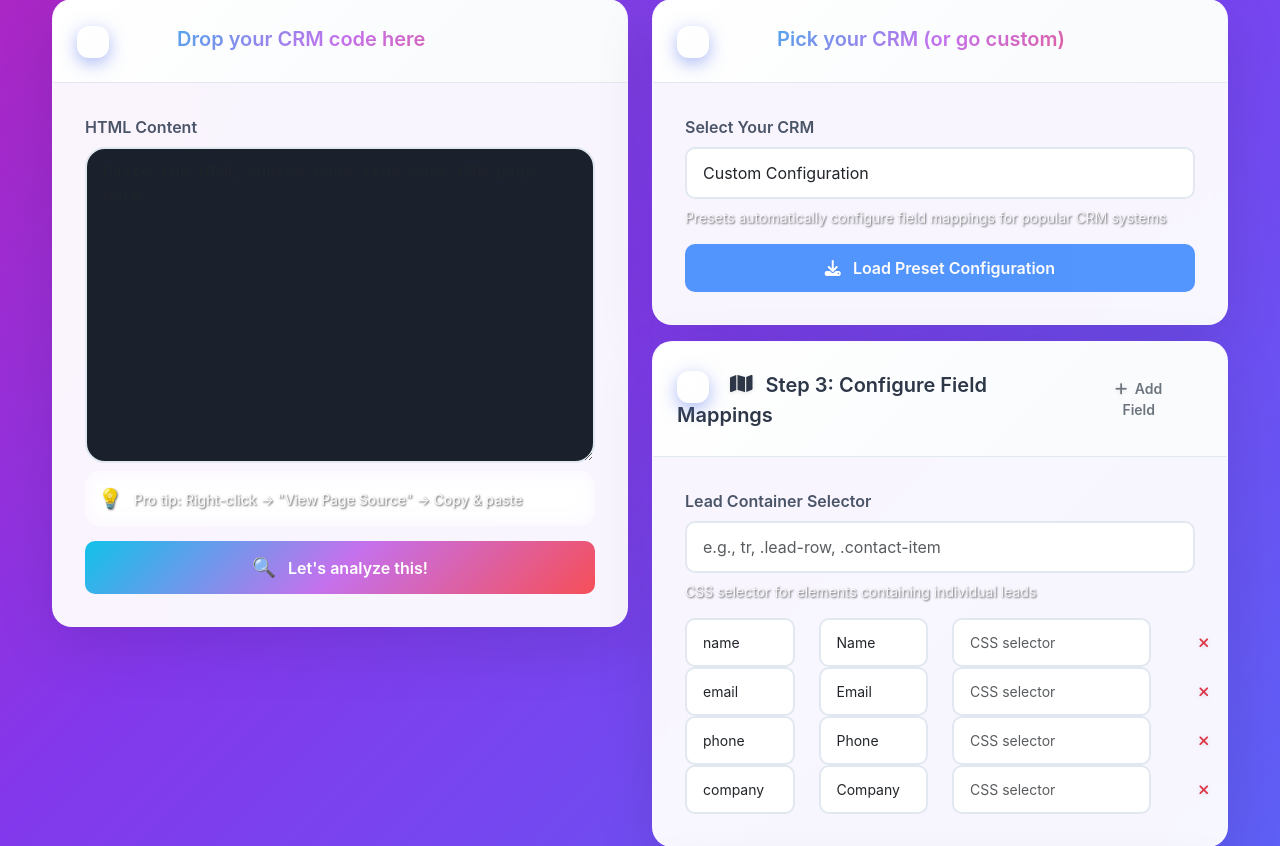
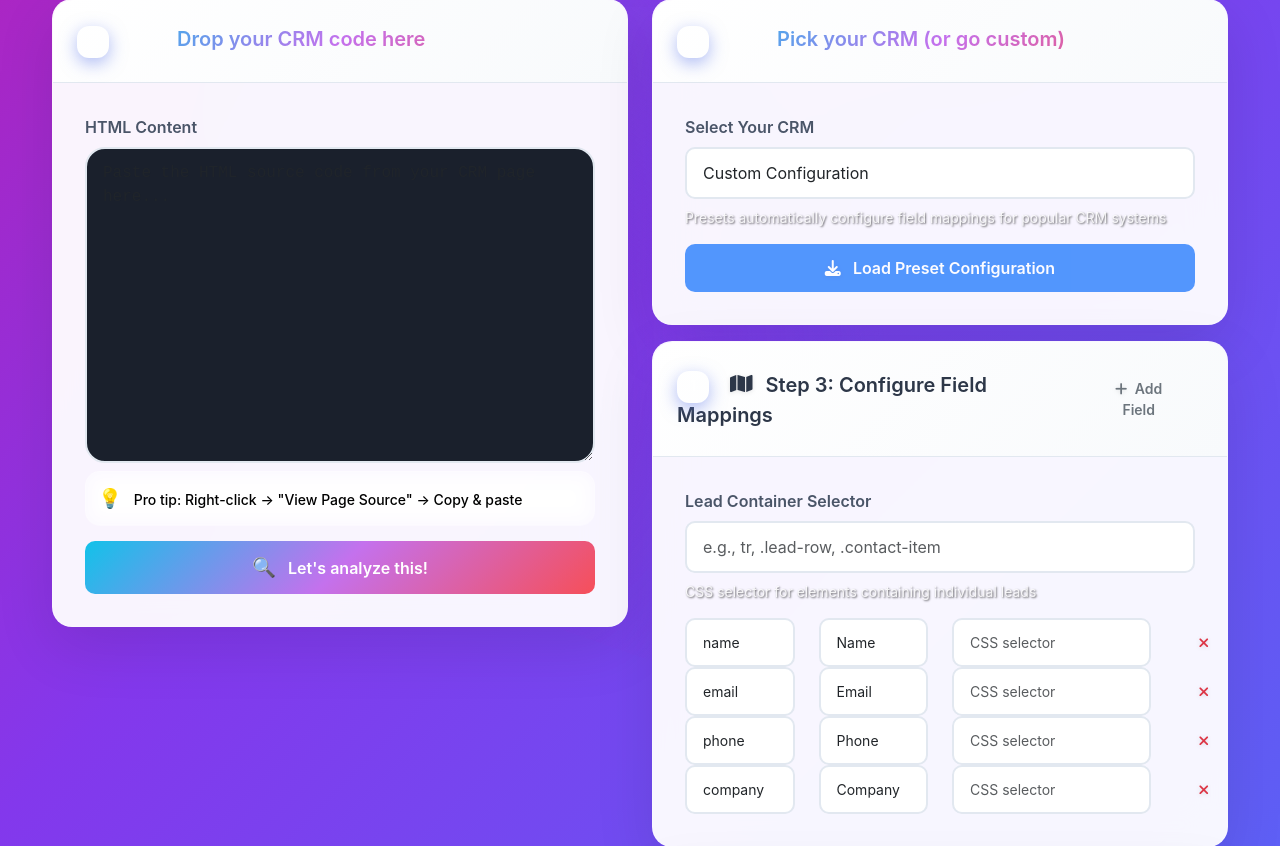
Before and after one commit to ashleighcodess/Leadliftr, a Flask app: template templates/simple_index.html in a window 1280 px wide. Shown: the part 403-1249 px from the top of the page. Run offline with Flask 3, Linux system fonts and the light colour scheme; the template is opened without the code that fills it, so the values that code supplies are empty; some libraries are stand-ins or nearby versions.

Commit message:
Improve readability of source code instructions for easier data access
Changes the color of the "view page source" text to black in the CSS to improve readability on the website.

Replit-Commit-Author: Agent
Replit-Commit-Session-Id: 72e68ea3-9b9c-42d6-bf71-49370e48d499
Replit-Commit-Screenshot-Url: https://storage.googleapis.com/screenshot-production-us-central1/b1c5c53a-c104-4257-8141-a9a8c1face0a/72e68ea3-9b9c-42d6-bf71-49370e48d499/gbDY9Wl

```diff
--- a/static/style.css
+++ b/static/style.css
@@ -1145,8 +1145,9 @@ body::after {
     padding: 0.75rem;
     backdrop-filter: blur(10px);
     border: 1px solid rgba(255, 255, 255, 0.2);
-    color: rgba(255, 255, 255, 0.9) !important;
+    color: #000000 !important;
     font-weight: 500;
+    text-shadow: none;
 }
 
 .btn-trendy-analyze {
```
